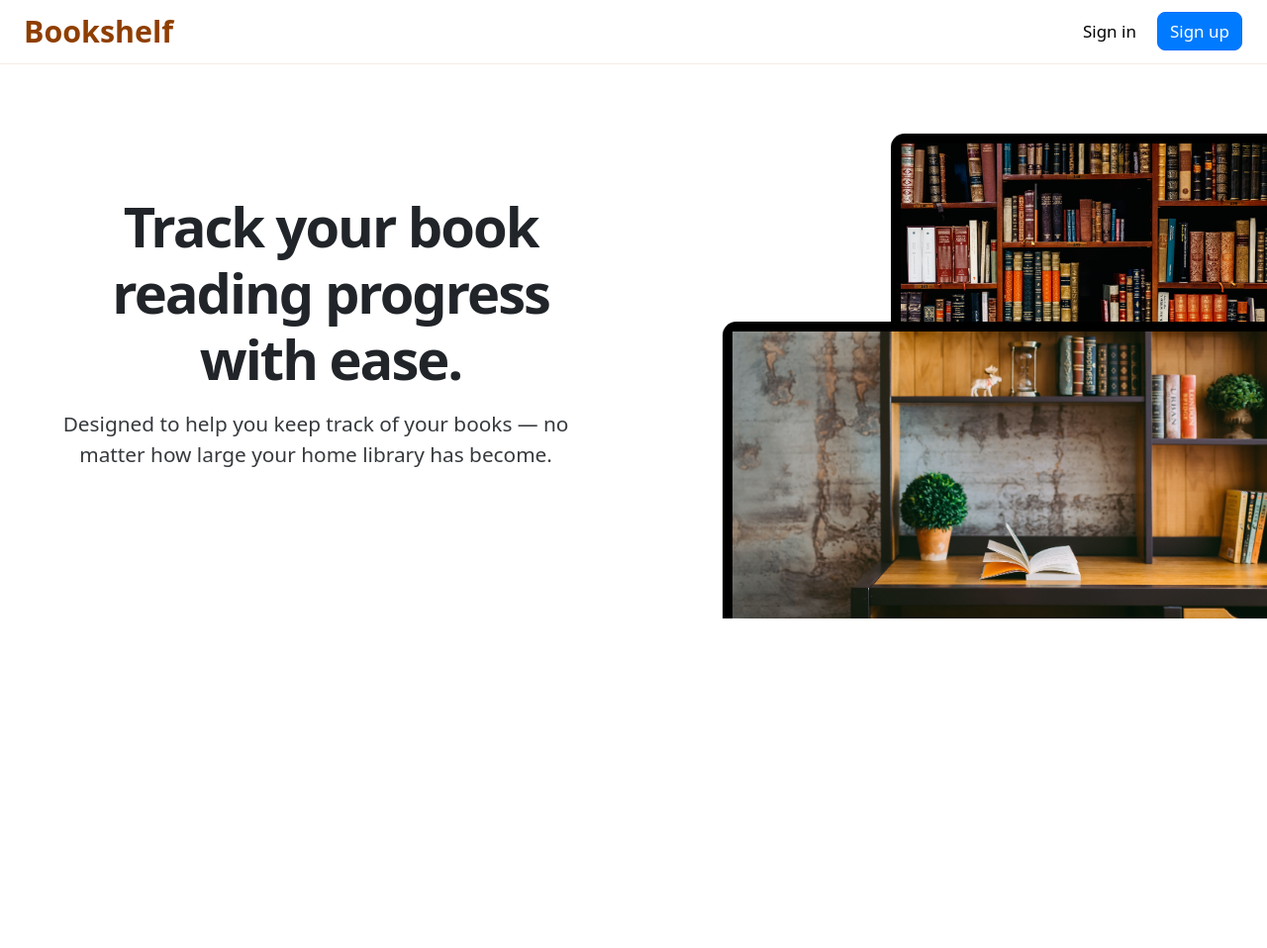
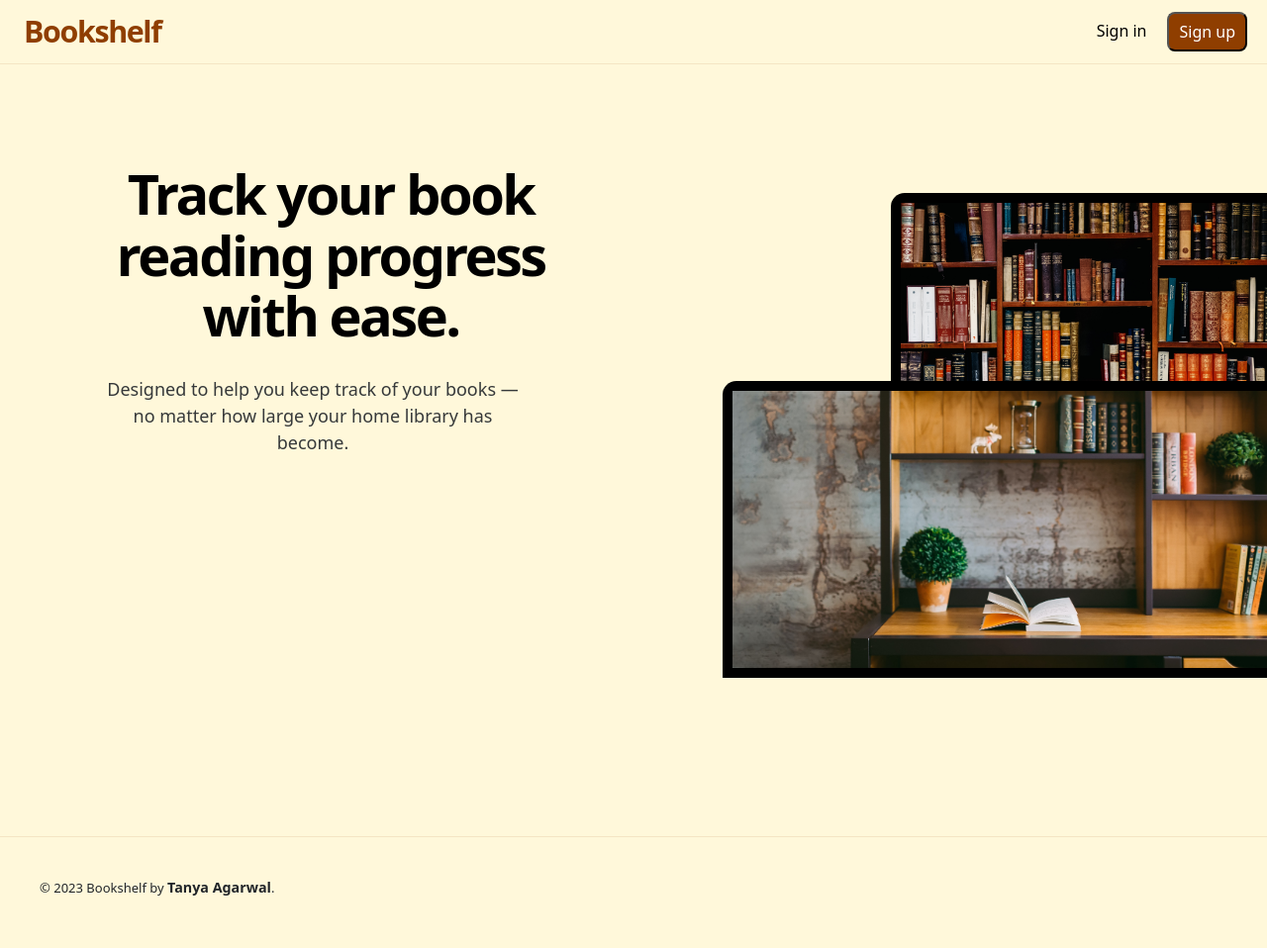
Before and after one commit to tanya21ag/bookshelf, a Django app: page / in a window 1280 px wide. Shown: the whole page at 99% size. Before the commit the page ends 625 px from the top, so only its background shows below. Run offline with Django 4.2, Linux system fonts and the light colour scheme.

Commit message:
added files

```diff
--- a/static/css/style.css
+++ b/static/css/style.css
@@ -1,17 +1,20 @@
 body {
   margin: 0;
-  overflow: hidden;
+  overflow: auto;
 }
 
 .main {
   display: flex;
 }
 
+body, .navbar {
+  background-color: #fff8da;
+
+}
+
 .navbar {
-  background-color: white;
   height: 65px;
   border-bottom: 0.5px solid rgba(143, 62, 0, 0.1);
-  margin-bottom: 50px;
 }
 
 .navbar-brand {
@@ -19,25 +22,25 @@ body {
   font-weight: 800;
   font-size: 1.9rem;
   margin-left: 0.75rem;
+  letter-spacing: -0.045em;
+
 }
 
 .navbar-nav {
-  margin-right: 1px;
+  margin-right: -4px;
 }
 
-.nav-item .btn-primary {
+.nav-item .btn-2 {
   margin-right: 0.75rem;
+  text-decoration: none;
 }
 
-.btn {
-  font-size: 17px;
-}
 
-.btn-primary {
-  background-color: #007bff;
+.btn-2 {
+  background-color: #8f3e00;
   color: #fff;
   font-weight: 500;
-  height: 2.4rem;
+  height: 2.5rem;
   border-radius: 8px;
 }
 
@@ -45,15 +48,13 @@ body {
   color: #000;
   margin-right: 0.5rem;
   font-weight: 500;
-
 }
 
 .signin:hover {
-  color: #007bff;
+  opacity: 0.8;
 }
 
-.btn-primary:hover,
-.btn-secondary:hover {
+.btn-2:hover {
   opacity: 0.8;
 }
 
@@ -61,9 +62,11 @@ body {
   font-size: 3.5rem;
   font-weight: 800;
   text-align: center;
-  letter-spacing: -2px;
-  margin-top: 80px;
+  margin-top: 100px;
   margin-left: 50px;
+  line-height: 1.1em;
+  letter-spacing: -0.045em;
+  color: #000;
 }
 
 .left-half {
@@ -80,7 +83,7 @@ body {
   justify-content: flex-end;
   align-items: flex-end;
   overflow: hidden;
-  margin-top: 20px;
+  margin-top: 130px;
 }
 
 .img1 {
@@ -92,12 +95,15 @@ body {
   width: 550px;
   height: 300px;
   transform: translateY(-60px);
+  border-bottom: 10px solid black;
+
 }
 
 .img1, .img2 {
   border-top: 10px solid black;
   border-left: 10px solid black;
   border-radius: 14px 0 0 0;
+
 }
 
 .above-img,
@@ -112,14 +118,16 @@ body {
 }
 
 .typing-container {
+  width: 420px;
   height: 70px;
   text-align: center;
-  margin-left: 20px;
+  margin-left: 90px;
+  margin-top: 30px;
 }
 
 .typing-text {
   white-space: pre-wrap;
-  font-size: 1.3rem;
+  font-size: 18px;
   display: inline-block;
   opacity: 0.9;
 }
@@ -143,6 +151,7 @@ body {
   height: 100vh;
   margin: 0;
   background-color: #f4f4f4;
+
 }
 
 .login-card {
@@ -152,30 +161,82 @@ body {
   padding: 20px;
   width: 300px;
   text-align: center;
+  font-family: 'Inter Tight', sans-serif;
+  margin-top: -40px;
 }
 
 .login-card h2 {
-  margin-bottom: 20px;
+  margin: 20px 0px 10px;
+  font-weight: 800;
+  font-size: 35px;
+  letter-spacing: -2.5px;
 }
 
-.login-card label {
-  display: block;
-  margin-bottom: 5px;
+.login-card p {
+  color: #7d7c83;
+  font-size: 16px;
+  font-weight: 400;
+  margin-bottom: 30px;
 }
 
+
 .login-card input {
-  width: 100%;
-  padding: 10px;
+  color: #8b8a91;
+  width: 95%;
+  height: 46px;
+  padding: 0 14px;
   margin-bottom: 10px;
   border: 1px solid #ccc;
   border-radius: 5px;
+
 }
 
 .login-card button {
-  background-color: #007bff;
+  background-color: #8f3e00;
   color: #fff;
   padding: 10px 20px;
   border: none;
   border-radius: 5px;
   cursor: pointer;
+  margin-top: 10px;
+  margin-bottom: 30px;
+  font-weight: 500;
 }
+
+.login-card form p {
+  color: #000;
+  font-size: 15px;
+  margin-bottom: 5px;
+}
+
+.signup {
+  color: #8f3e00;
+  font-size: 16px;
+  text-decoration: none;
+  font-weight: 400;
+}
+
+.signup:hover {
+  cursor: pointer;
+  text-decoration: underline;
+}
+
+button a {
+  color: white;
+  text-decoration: none;
+  padding: 2px 4px 2px 4px;
+
+}
+
+footer {
+  margin-top: 100px;
+  margin-bottom: 50px;
+  border-top: 0.5px solid rgba(143, 62, 0, 0.1);
+
+}
+
+.footer-content {
+  margin-top: 40px;
+  margin-left: 40px;
+  font-size: 13px;
+}
--- a/templates/base.html
+++ b/templates/base.html
@@ -14,12 +14,8 @@
 
     <link rel="preconnect" href="https://fonts.googleapis.com">
     <link rel="preconnect" href="https://fonts.gstatic.com" crossorigin>
-    <link href="https://fonts.googleapis.com/css2?family=Aleo:wght@300;400;500;700&family=Arvo&family=EB+Garamond:wght@400;500;600;700&display=swap" rel="stylesheet">
+    <link href="https://fonts.googleapis.com/css2?family=Aleo:wght@300;400;500;700&Inter+Tight:wght@200;300;400;600;700;800&family=Arvo&family=EB+Garamond:wght@400;500;600;700&display=swap" rel="stylesheet">
     <body>
-
-
-
-
 
 
     {% if messages %}
--- a/templates/home.html
+++ b/templates/home.html
@@ -8,7 +8,7 @@ Bookshelf - Track your book reading progress with ease.
 {% block body %}
 <nav class="navbar navbar-expand-lg">
     <div class="container-fluid">
-        <a class="navbar-brand" href="/bookshelf">Bookshelf</a>
+        <a class="navbar-brand" href="/">Bookshelf</a>
         <button class="navbar-toggler" type="button" data-bs-toggle="collapse" data-bs-target="#navbarNav" aria-controls="navbarNav" aria-expanded="false" aria-label="Toggle navigation">
             <span class="navbar-toggler-icon"></span>
         </button>
@@ -18,7 +18,9 @@ Bookshelf - Track your book reading progress with ease.
                     <a class="btn signin" href="/login">Sign in</a>
                 </li>
                 <li class="nav-item">
-                    <a class="btn btn-primary" href="/register">Sign up</a>
+                    <button href="/register" class="btn-2" type="submit">
+                        <a href="/register">Sign up</a>
+                    </button>
                 </li>
             </ul>
         </div>
@@ -64,4 +66,12 @@ Bookshelf - Track your book reading progress with ease.
 
     typeWriter();
 </script>
+
+<footer>
+    <div class="footer-content">
+      <p>&copy; 2023 Bookshelf by <strong style="font-size: 14.3px;"> Tanya Agarwal</strong>.</p>
+    </div>
+  </footer>
+
+
 {% endblock body %}
```
Also changed, not shown: templates/bookshelf.html (+0 -67 lines), templates/registration/login.html (+15 -7 lines), templates/registration/register.html (+34 -7 lines), db.sqlite3.
